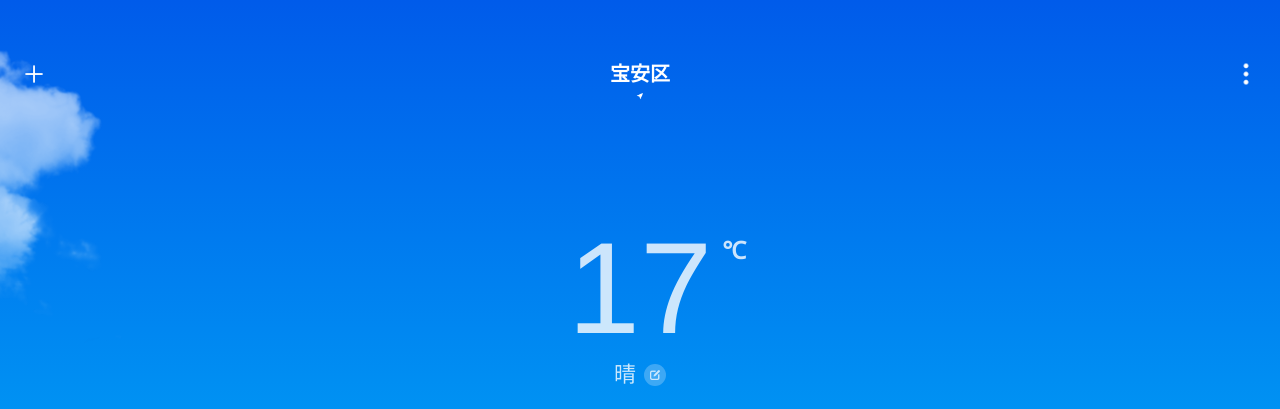
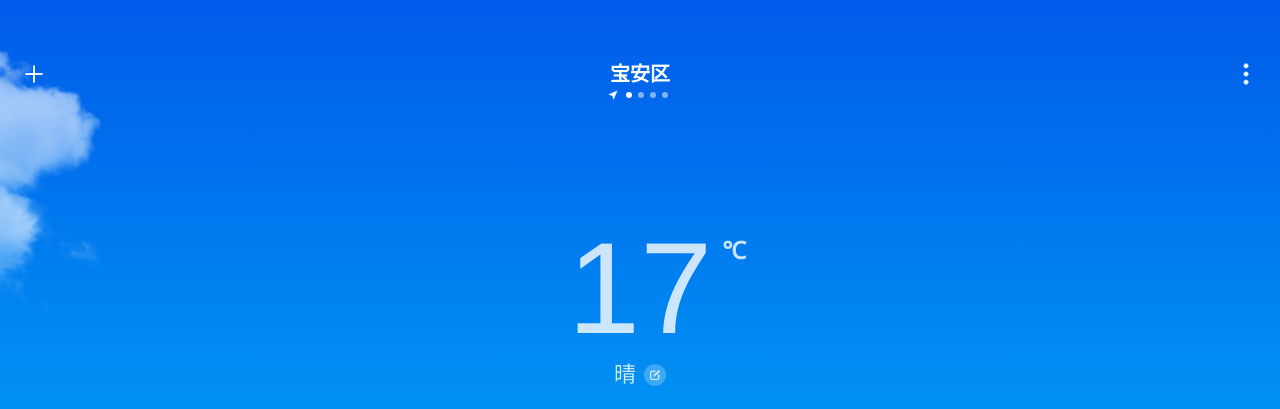
Before and after one commit to AlanLee97/vue3-miui-weather, a Vue app: page / in a window 1280 px wide. Shown: the top 409 px of the page. Built offline with nearby package versions, Linux system fonts and the light colour scheme.

Commit message:
fix: 调试城市切换特效

```diff
--- /dev/null
+++ b/src/components/city-fragment/city-fragment.vue
@@ -0,0 +1,32 @@
+<script lang="ts" setup>
+import {
+  HeaderBar,
+  DisplayTemperature,
+  TemperatureTextBox,
+  RecentWeatherInfo,
+  RecentWeatherBtn,
+  HoursWeatherInfo,
+  SummaryWeatherInfo,
+  VideoForecast,
+  TipBox,
+  CopyrightFooter,
+  WeatherBg,
+} from '../../components';
+</script>
+
+<template>
+  <div class="city-fragment">
+    <WeatherBg />
+    <TemperatureTextBox />
+    <RecentWeatherInfo />
+    <RecentWeatherBtn />
+    <HoursWeatherInfo />
+    <SummaryWeatherInfo />
+    <VideoForecast />
+    <TipBox />
+    <CopyrightFooter />
+  </div>
+</template>
+
+<style lang="scss" scoped>
+</style>
--- a/src/components/display-temperature/display-temperature.vue
+++ b/src/components/display-temperature/display-temperature.vue
@@ -1,10 +1,12 @@
 <script lang="ts" setup>
+import { useWeatherAppStore } from "../../store";
 
+const store = useWeatherAppStore();
 </script>
 
 <template>
   <flex-box class="display-temperature" center-h item-align-start>
-    <span class="temperature-num">
+    <span class="temperature-num" :style="{ transform: `rotateY(${store.$state.rotateDeg}deg)` }">
       17
       <span class="temperature-unit">℃</span>
     </span>
@@ -15,10 +17,12 @@
 .display-temperature {
   line-height: 1;
   padding: 0;
+
   .temperature-num {
     font-size: 130px;
     font-family: Helvetica;
     position: relative;
+    transition: transform 200ms;
   }
 
   .temperature-unit {
--- a/src/components/header-bar/header-bar.vue
+++ b/src/components/header-bar/header-bar.vue
@@ -1,23 +1,43 @@
 <script lang="ts" setup>
+import { toRefs } from 'vue-demi';
+import { useWeatherAppStore } from '../../store';
+const store = useWeatherAppStore();
+
+interface CityData {
+  name: string;
+  distrist: string;
+}
+
+const props = defineProps<{
+  city: CityData
+}>();
+
+const { city } = toRefs(props);
 
 </script>
 
 <template>
   <div class="header-bar">
+    <div class="header-bar-bg" :style="{ opacity: 1 - store.$state.opacity - 0.3 }"></div>
+    <div>
+      <div style="height: 40px"></div>
       <flex-box space-between center-v>
         <flex-box class="left" center-h-v>
           <img class="icon" src="../../assets/add.png" />
         </flex-box>
         <flex-box class="center" center-h-v>
-        <div class="title">宝安区</div>
+          <div class="title">{{ city.distrist }}</div>
         </flex-box>
         <flex-box class="right" center-h-v>
           <img class="icon" src="../../assets/more.png" />
         </flex-box>
       </flex-box>
 
-    <div class="center">
-      <img src="../../assets/navigate.png" class="navigate-icon">
+      <flex-box class="center" center-h-v>
+        <img src="../../assets/navigate.png" class="navigate-icon" />
+        <div v-for="item in store.$state.cityList" :key="item.name"
+          :class="['dot', `${item.name === city.name ? 'active-dot' : ''}`]"></div>
+      </flex-box>
     </div>
   </div>
 </template>
@@ -26,9 +46,22 @@
 .header-bar {
   padding: 20px;
   position: fixed;
-  top: 40px;
+  top: 0;
   left: 0;
   width: 100%;
+  z-index: 99999;
+  height: fit-content;
+
+  .header-bar-bg {
+    position: absolute;
+    top: 0;
+    left: 0;
+    width: 100%;
+    height: 124px;
+    background-image: linear-gradient(to top, #00c6fb 0%, #005bea 100%);
+    background-size: 100% 100vh;
+    z-index: -1;
+  }
 
   .icon {
     width: 28px;
@@ -36,22 +69,41 @@
   }
 
   .left {
-
+    opacity: 1;
   }
 
   .center {
     line-height: 1;
+    opacity: 1;
+
     .title {
       font-size: 20px;
       font-weight: bold;
+      opacity: 1 !important;
     }
 
     .navigate-icon {
-      width: 10px;
-      height: 10px;
+      opacity: 1;
+
+      width: 14px;
+      height: 14px;
+      margin-right: 6px;
+
     }
   }
 
+  .dot {
+    width: 6px;
+    height: 6px;
+    border-radius: 50%;
+    background: #fff;
+    display: inline-block;
+    margin-right: 6px;
+    opacity: 0.5;
+  }
 
+  .active-dot {
+    opacity: 1;
+  }
 }
 </style>
--- a/src/components/tip-box/tip-box.vue
+++ b/src/components/tip-box/tip-box.vue
@@ -54,7 +54,7 @@ let tipBoxData2: Array<TipBoxItemData> = reactive([
   border-radius: 20px;
 
   .item-wrapper {
-    width: 28%;
+    // width: 28%;
   }
 
   .divide {
--- a/src/components/weather-bg/weather-bg.vue
+++ b/src/components/weather-bg/weather-bg.vue
@@ -31,7 +31,7 @@ export default defineComponent({
     watch(
       () => appScrollTop.value,
       (newVal) => {
-        let computedOpacity = 1 - newVal * 0.003;
+        let computedOpacity = 1 - newVal * 0.004;
         let computedBgScale = 1 + newVal * 0.002;
         computedStyle.opacity = computedOpacity;
         computedStyle.transform = `scale(${
--- a/src/pages/weather-app/weather-app.vue
+++ b/src/pages/weather-app/weather-app.vue
@@ -2,16 +2,7 @@
 import { onMounted, ref, computed } from 'vue';
 import {
   HeaderBar,
-  DisplayTemperature,
-  TemperatureTextBox,
-  RecentWeatherInfo,
-  RecentWeatherBtn,
-  HoursWeatherInfo,
-  SummaryWeatherInfo,
-  VideoForecast,
-  TipBox,
-  CopyrightFooter,
-  WeatherBg,
+  CityFragment
 } from '../../components';
 import { useWeatherAppStore } from '../../store';
 
@@ -26,20 +17,50 @@ const appScroll = (e: any) => {
     appScrollTop: e.target?.scrollTop,
   });
 };
+
+let currentCityIndex = ref(0);
+
+let startScreenX = 0;
+const onTouchStart = (e: any) => {
+  console.log('onTouchStart', e.changedTouches[0]);
+  startScreenX = e.changedTouches[0].screenX;
+};
+let moveDistance = 0;
+const onTouchMove = (e: any) => {
+  moveDistance = e.changedTouches[0].screenX - startScreenX;
+  console.log('onTouchMove moveDistance', moveDistance);
+  store.$patch({
+    rotateDeg: moveDistance < 45 ? (moveDistance > -45 ? moveDistance : -45) : 45,
+  });
+
+};
+const onTouchEnd = (e: any) => {
+  console.log('onTouchEnd', e.changedTouches[0]);
+  store.$patch({
+    rotateDeg: 0,
+  });
+  if (moveDistance < -150) {
+    currentCityIndex.value = currentCityIndex.value + 1;
+    if (currentCityIndex.value >= store.$state.cityList.length) {
+      currentCityIndex.value = store.$state.cityList.length;
+    }
+  }
+  if (moveDistance > 150) {
+    currentCityIndex.value = currentCityIndex.value - 1;
+    if (currentCityIndex.value <= 0) {
+      currentCityIndex.value = 0;
+    }
+  }
+};
+
 </script>
 
 <template>
-  <div class="weather-app" id="weather-app" @scroll="appScroll">
-    <WeatherBg />
-    <HeaderBar />
-    <TemperatureTextBox />
-    <RecentWeatherInfo />
-    <RecentWeatherBtn />
-    <HoursWeatherInfo />
-    <SummaryWeatherInfo />
-    <VideoForecast />
-    <TipBox />
-    <CopyrightFooter />
+  <div class="weather-app" id="weather-app" @scroll="appScroll" @touchstart="onTouchStart" @touchmove="onTouchMove"
+    @touchend="onTouchEnd">
+    <HeaderBar :city="store.$state.cityList[currentCityIndex]" />
+
+    <CityFragment />
   </div>
 </template>
 
--- a/src/store/index.ts
+++ b/src/store/index.ts
@@ -7,6 +7,25 @@ export const useWeatherAppStore = defineStore('weatherApp', {
     return {
       appScrollTop: 0,
       opacity: 0.8,
+      rotateDeg: 0,
+      cityList: [
+        {
+          name: '深圳',
+          distrist: '宝安区',
+        },
+        {
+          name: '广州',
+          distrist: '天河区',
+        },
+        {
+          name: '上海',
+          distrist: '宝山区',
+        },
+        {
+          name: '北京',
+          distrist: '海淀区',
+        },
+      ],
     };
   },
 });
```
Also changed, not shown: src/components/index.ts (+18 -17 lines). Lines whose indentation alone changed are shown as unchanged.
